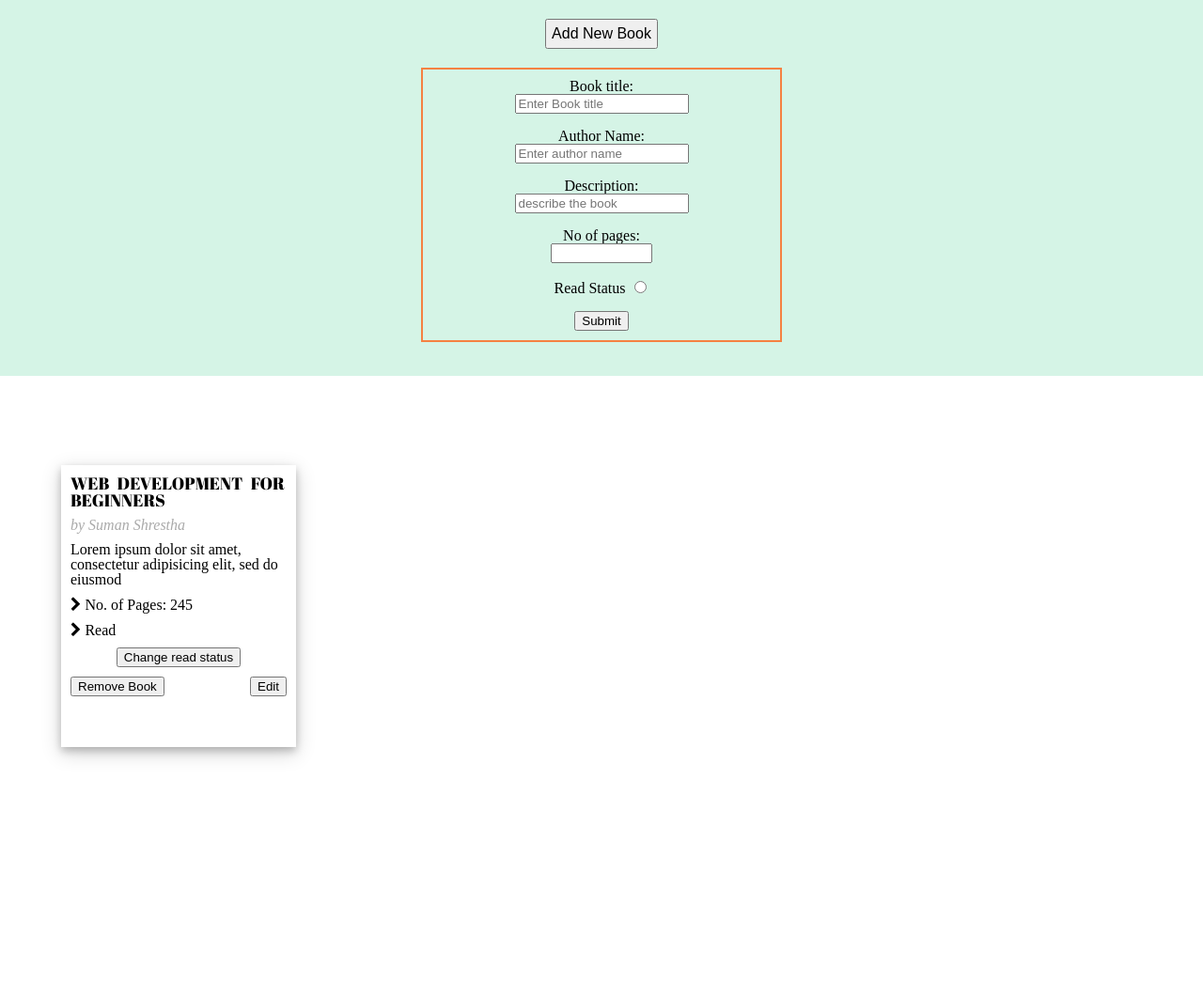
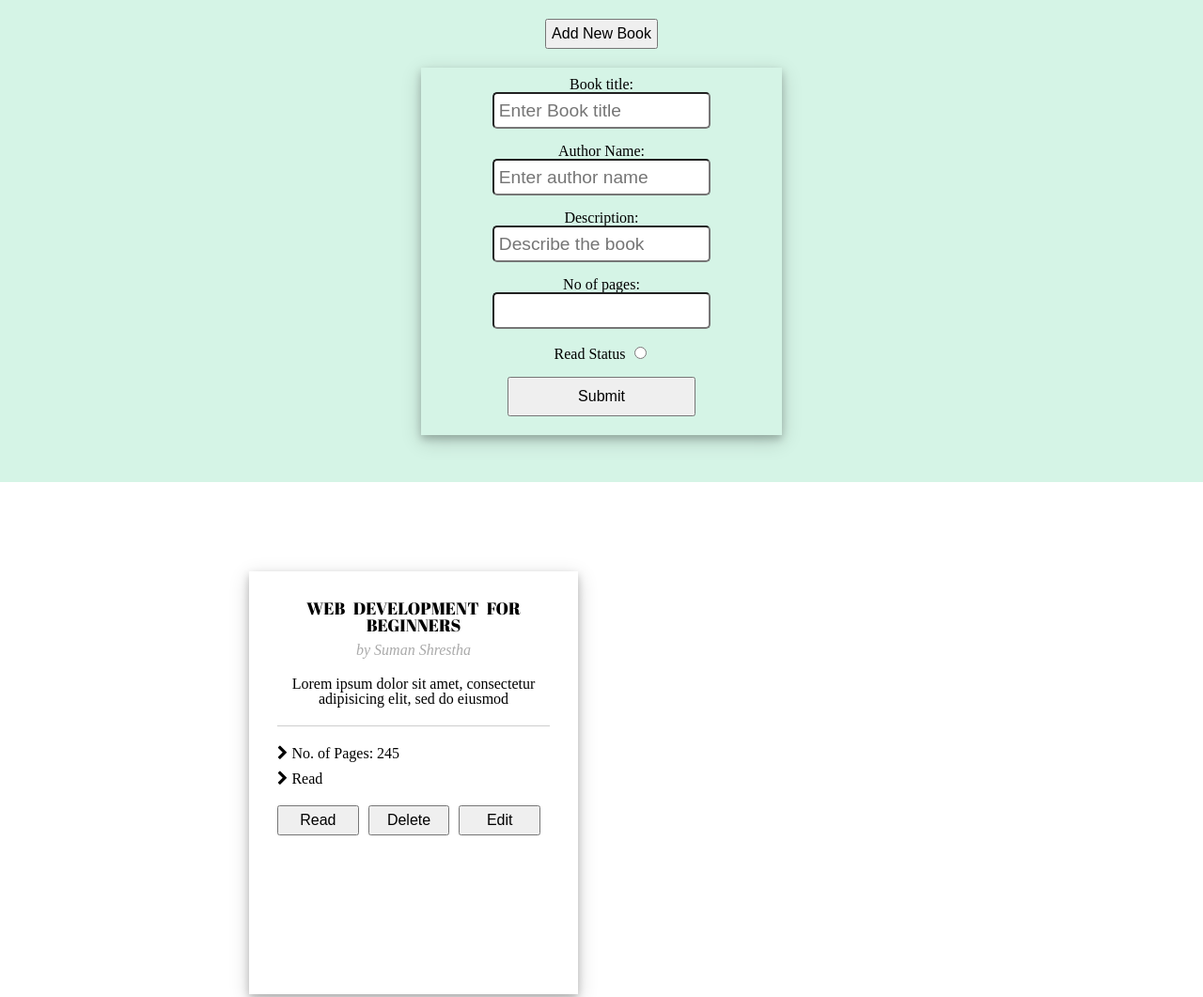
Before and after one commit to majovanilla/js-library, a plain HTML site: page index.html in a window 1280 px wide. Shown: the top 1061 px of the page at 94% size. Before the commit the page ends 890 px from the top, so only its background shows below. Drawn offline with Linux system fonts and the light colour scheme.

Commit message:
Add styling to the form and the book card

```diff
--- a/index.html
+++ b/index.html
@@ -17,25 +17,25 @@
       <form class="input-form">
         <div>
           <label for="name">Book title:</label><br>
-          <input type="text" name="name" id="book-title" placeholder="Enter Book title" required>
+          <input type="text" name="name" id="book-title"  class="form-input" placeholder="Enter Book title" required>
         </div><br>
         <div>
           <label for="author">Author Name:</label><br>
-          <input type="text" name="author" id="author-name" placeholder="Enter author name" required>
+          <input type="text" name="author" id="author-name"  class="form-input" placeholder="Enter author name" required>
         </div><br>
         <div>
           <label for="description">Description:</label><br>
-          <input type="textarea" name="description" id="book-description" placeholder="describe the book" required>
+          <input type="textarea" name="description" id="book-description" class="form-input" placeholder="Describe the book" required>
         </div><br>
         <div>
           <label for="pages">No of pages:</label><br>
-          <input type="number" name="pages" id="book-pages" required>
+          <input type="number" name="pages" id="book-pages" class="form-input" required>
         </div><br>
         <div>
             <label for="read">Read Status</label>
             <input type="radio" name="read" value="read">
         </div><br>
-        <input type="submit" value="Submit">
+        <input type="submit" value="Submit" class="submit-button">
       </form>
     </header>
     <section id = "book-list">
@@ -48,10 +48,10 @@
                <p class="book-pages"><i class="fa fa-chevron-right"></i> No. of Pages: <span>245</span></p>
                 <p><i class="fa fa-chevron-right"></i> Read</p>
             </div>
-            <div class="container-status-btn"><button class="btn-read-status">Change read status</button></div>
             <div class="btns">
-                <button class="btn-remove">Remove Book</button>
-                <button class="btn-edit">Edit</button>
+              <button class="btn-read-status book-buttons">Read</button> <!-- Change the state of the button automatically -->
+              <button class="btn-remove book-buttons">Delete</button>
+              <button class="btn-edit book-buttons">Edit</button>
             </div>
         </div>
 
--- a/style.css
+++ b/style.css
@@ -84,41 +84,75 @@ table {
 */
 
 header{
-    height: 400px;
+    height: auto;
     background-color: var(--header-bc-color);
+    padding-bottom: 50px;
 }
+
+/* New book form */
+
 .create-button {
     text-align: center;
 }
+
 button#new-btn {
     font-size: 16px;
     margin: 20px;
     padding: 5px;
     transition: all .2s ease-in-out;
 }
+
 button#new-btn:hover { transform: scale(1.1); }
 
 form {
   padding: 10px;
   text-align: center;
 }
+
 form:hover{
     transition: all .2s ease-in-out;
     transform: scale(1.05);
 }
+
 .input-form{
     margin: auto;
     width: 30%;
-    border: 2px solid var(--border-color);
+    box-shadow: 0 4px 8px 0 rgba(0, 0, 0, 0.2), 0 6px 20px 0 rgba(0, 0, 0, 0.19);
 }
-#book-pages {
+
+label {
+    text-align: left;
+}
+
+.form-input {
+    border-radius: 5px;
+    height: 25px;
+    width: 60%;
+    padding: 5px;
+    font-size: 1.2rem;
+}
+
+.form-radio {
+    padding-left: 90px;
+    font-size: 1.2rem;
+}
+
+.submit-button {
+    padding: 10px 30px;
+    font-size: 1rem;
+    width: 200px;
+    margin-bottom: 10px;
+}
+
+/* Book Section */
+
+.book-pages {
     width: 100px;
 }
-/* Book Section */
 
 #book-list {
     margin: auto;
-    padding: 60px 30px;
+    padding: 60px 230px;
     height: auto;
     display: flex;
     flex-wrap: wrap;
@@ -126,15 +160,18 @@ form:hover{
 }
 
 .book-card {
-    height: 300px;
-    width: 250px;
+    height: 450px;
+    width: 350px;
     margin: 35px;
-    padding: 10px;
-    box-shadow: 0 4px 8px 0 rgba(0, 0, 0, 0.2), 0 6px 20px 0 rgba(0, 0, 0, 0.19);;
+    padding: 30px;
+    text-align: center;
+    box-shadow: 0 4px 8px 0 rgba(0, 0, 0, 0.2), 0 6px 20px 0 rgba(0, 0, 0, 0.19);
 }
+
 .book-card:hover {
   box-shadow: 0 8px 16px 0 rgba(0,0,0,0.2);
 }
+
 .book-title{
     font-size: 18px;
     font-style: bold;
@@ -144,6 +181,7 @@ form:hover{
     text-transform: uppercase;
     margin-bottom: 10px;
 }
+
 .author-name {
     color: #aaa;
     font-style: italic;
@@ -151,20 +189,27 @@ form:hover{
 }
 
 .description{
-  margin: 10px 0;
+  margin: 20px 0;
 }
 
 .book-pages {
     margin-bottom: 10px;
+    width: 50%;
 }
 
-.container-status-btn{
-    text-align: center;
-    margin: 10px 0;
+.book-details {
+    border-top: rgb(205, 206, 205) solid 1px;
+    padding: 20px 0px;
+    text-align: left;
 }
-.btn-read-status {
 
+.book-buttons {
+    padding: 5px;
+    font-size: 1rem;
+    width: 99px;
+    margin-right: 10px;
 }
+
 .btns{
     display: flex;
     flex-direction: row;
```
